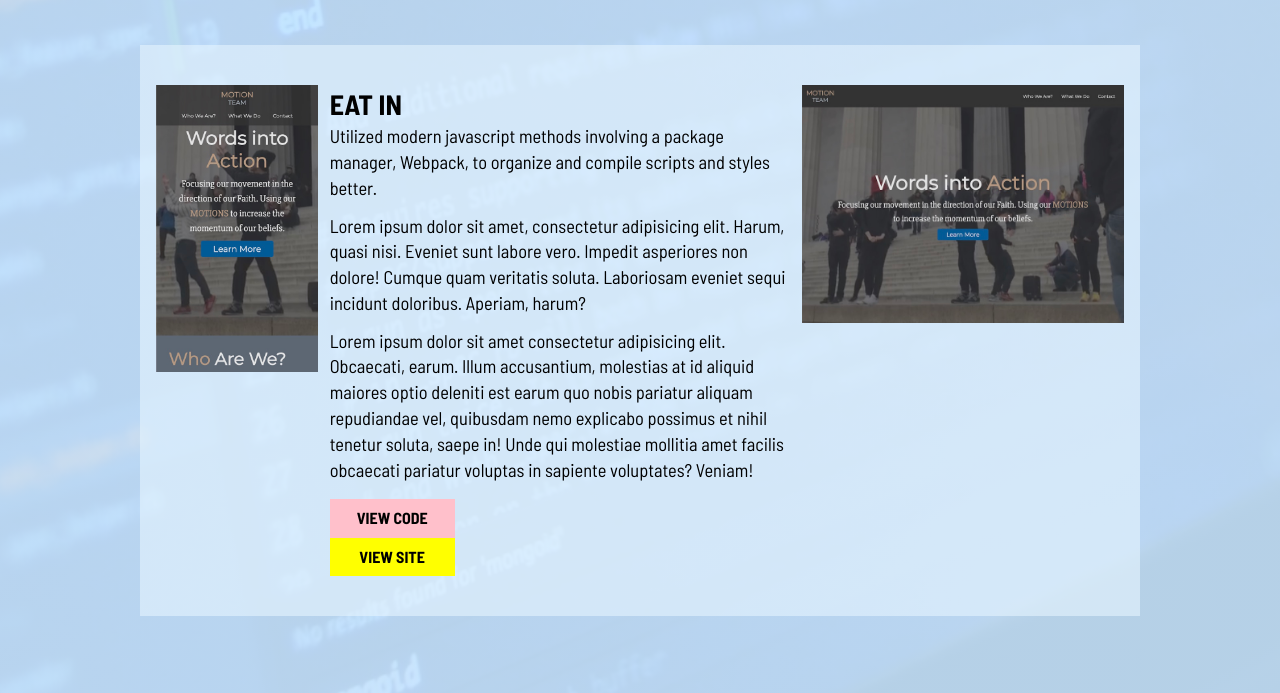
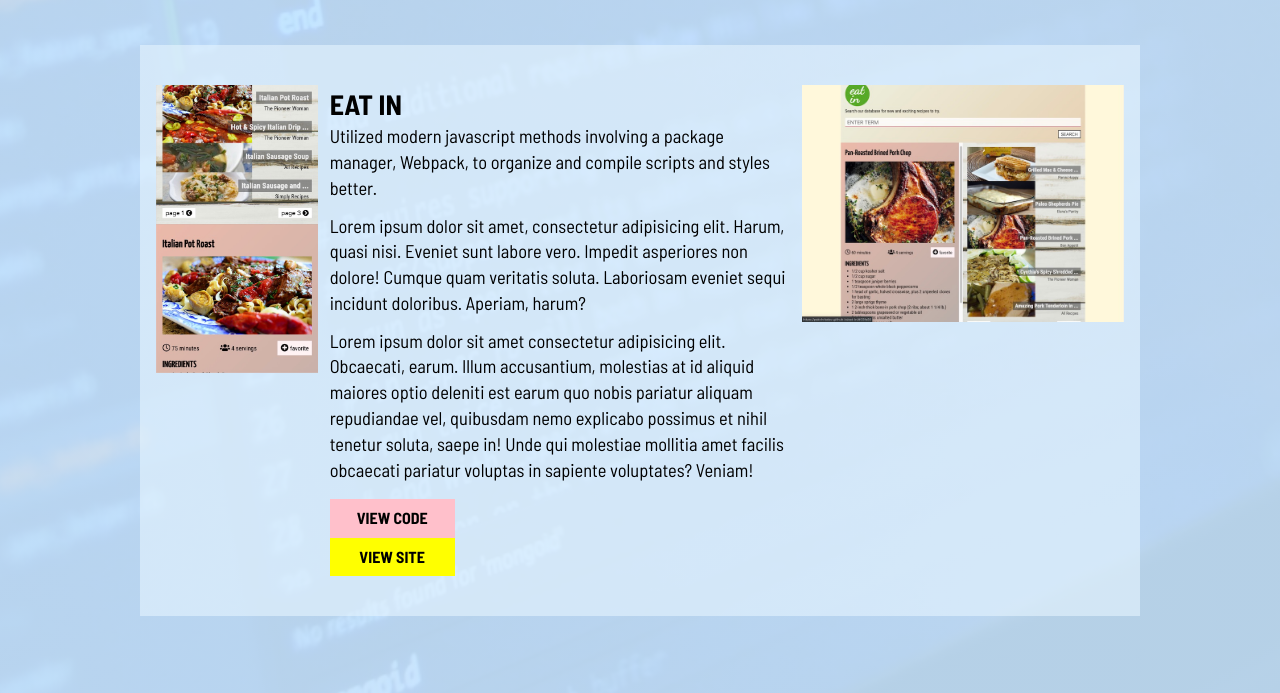
Before and after one commit to pakchrisdev/portfolio, a website built with Parcel: page index.html in a window 1280 px wide. Shown: the part 2398-3091 px from the top of the page. Built offline with nearby package versions, Linux system fonts and the light colour scheme; files whose address does not match are found by name.

Commit message:
imgs fixed

```diff
--- a/index.html
+++ b/index.html
@@ -126,7 +126,7 @@
             <section class="projects_project">
                 <div class="projects_project_content">
                     <div class="projects_project_content-mobile">
-                        <img src="images/projects/mt-m.jpg" alt="minIn">
+                        <img src="images/projects/ei-m.jpg" alt="minIn">
                     </div>
                     <div class="projects_project_content-desc">
                         <h3>eat in</h3>
@@ -139,7 +139,7 @@
                         </div>
                     </div>
                     <div class="projects_project_content-desk">
-                        <img src="images/projects/mt-dt.jpg" alt="minIn">
+                        <img src="images/projects/ei-dt.jpg" alt="minIn">
                     </div>
                 </div>
             </section>
```
